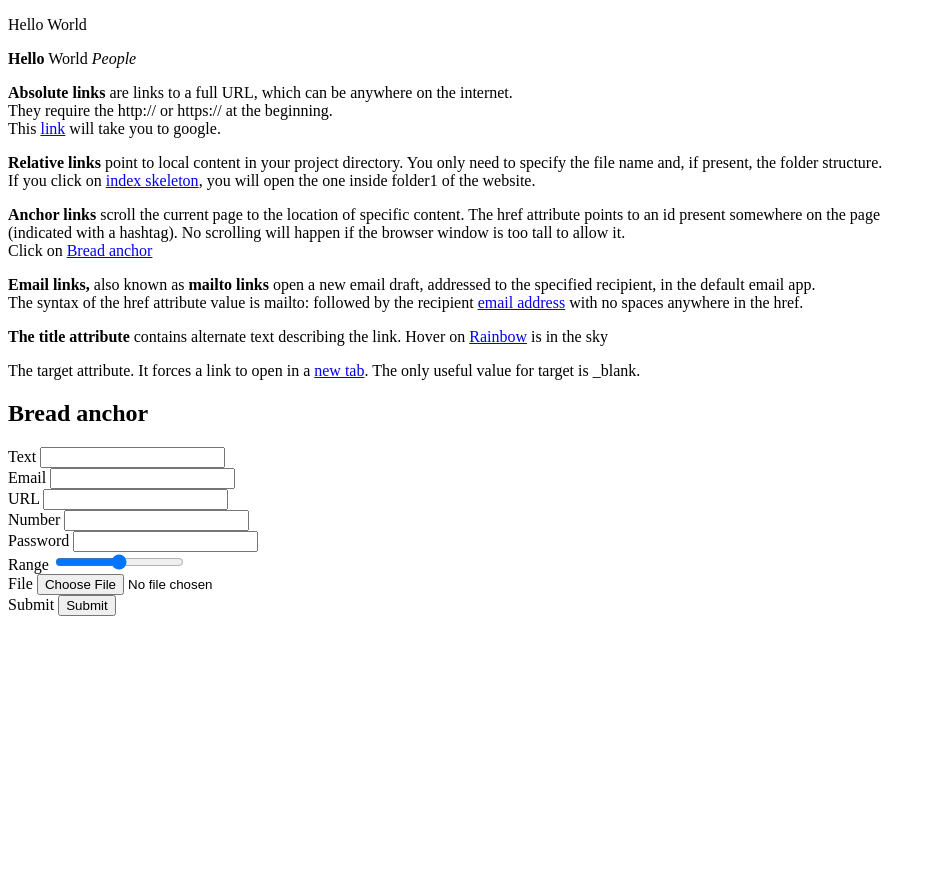
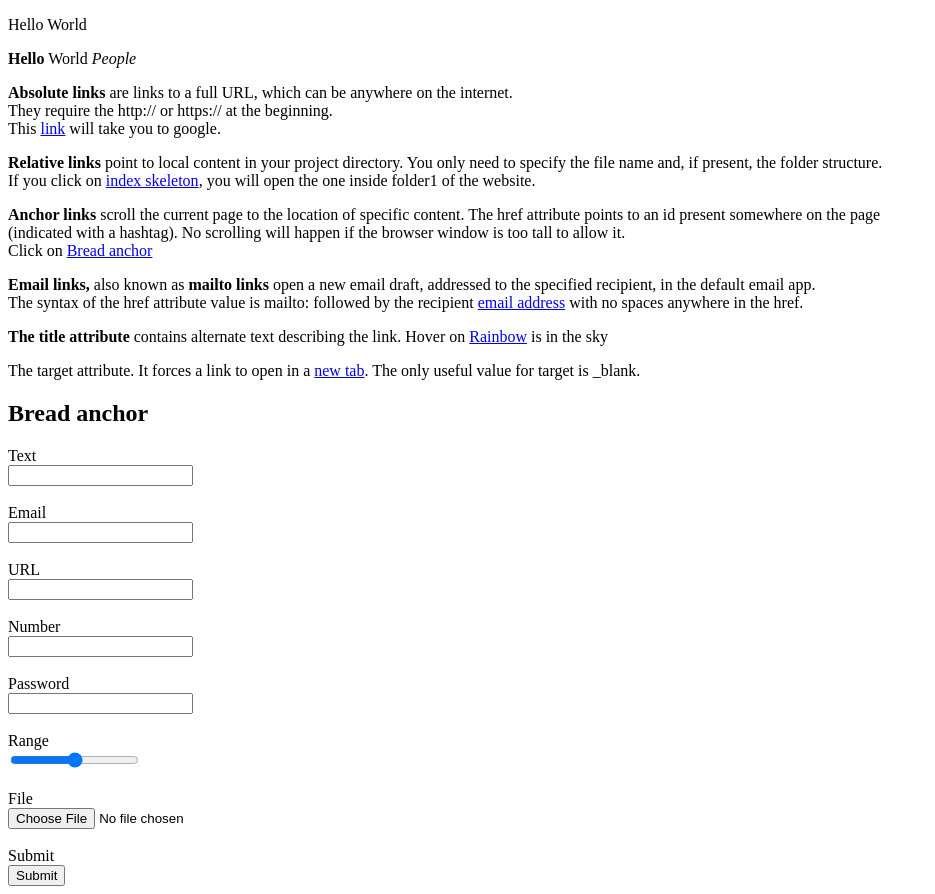
Before and after one commit to gocow/practices, a plain HTML site: page index.html in a window 1280 px wide. Shown: the whole page, without its empty margins (0-935 px from the left). Before the commit the page ends 800 px from the top, so only its background shows below. Drawn offline with Linux system fonts and the light colour scheme.

Commit message:
Update index.html

```diff
--- a/index.html
+++ b/index.html
@@ -16,7 +16,7 @@
 		<p><strong>Relative links</strong> point to local content in your project directory. You only need to specify the file name and, if present, the folder structure.<br>
 		If you click on <a href="folder1/index skeleton.html">index skeleton</a>, you will open the one inside folder1 of the website.</p>
 
-		<p><strong>Anchor links</strong> scroll the current page to the location of specific content. The href attribute points to an id present somewhere on the page <br>
+		<p><strong>Anchor links</strong> scroll the current page to the location of specific content. The <a title="hyperlink reference">href</a> attribute points to an id present somewhere on the page <br>
 		(indicated with a hashtag). No scrolling will happen if the browser window is too tall to allow it.<br>
 		Click on <a href="#anchor">Bread anchor</a></p>
 
@@ -31,28 +31,28 @@
 		<h2 id="anchor">Bread anchor</h2>
 
 		<form action="action">
-			<label>Text</label>
+			<label>Text</label><br>
 			<input type="text"> <br>
-
-			<label>Email</label>
+			<br>
+			<label>Email</label><br>
 			<input type="email"> <br>
-
-			<label>URL</label>
+			<br>
+			<label>URL</label><br>
 			<input type="url"> <br>
-
-			<label>Number</label>
+			<br>
+			<label>Number</label><br>
 			<input type="number"> <br>
-
-			<label>Password</label>
+			<br>
+			<label>Password</label><br>
 			<input type="password"> <br>
-
-			<label>Range</label>
+			<br>
+			<label>Range</label><br>
 			<input type="range"> <br>
-
-			<label>File</label>
+			<br>
+			<label>File</label><br>
 			<input type="file"> <br>
-
-			<label>Submit</label>
+			<br>
+			<label>Submit</label><br>
 			<input type="submit"> <br>
 
 		</form>
```
